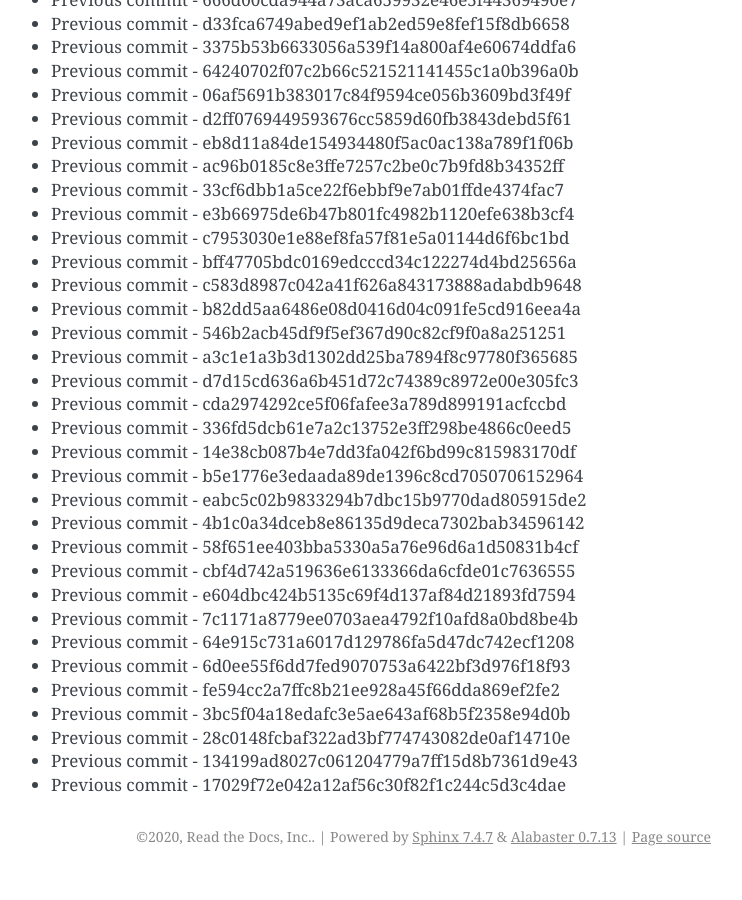
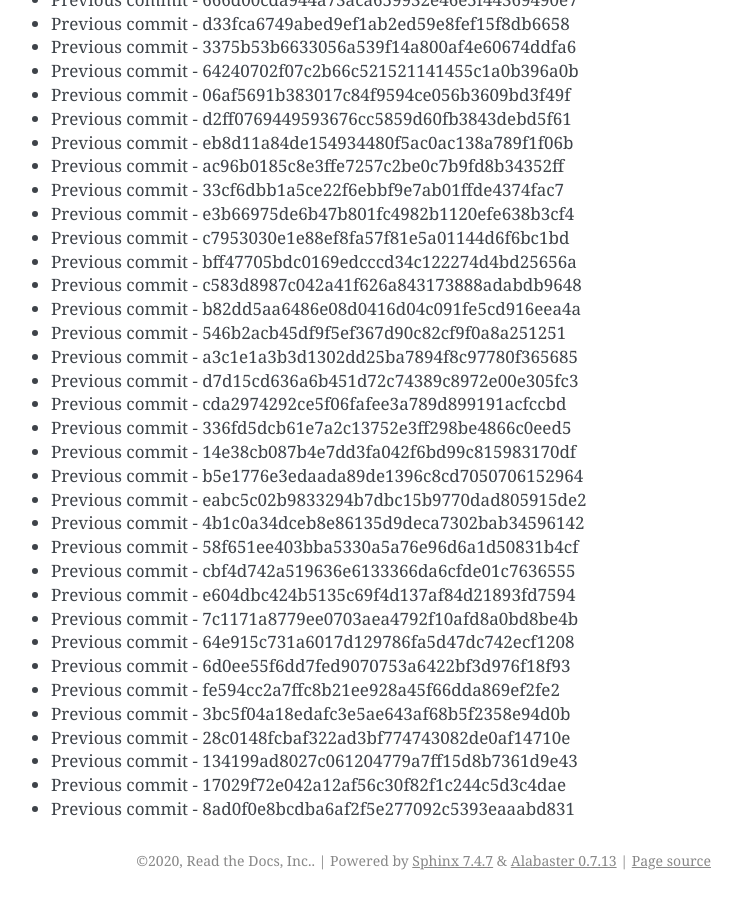
Before and after one commit to readthedocs/rtd-git-stresstest, a Sphinx documentation site: the page built from docs/updates.rst, in a window 1280 px wide and 900 px high, scrolled down 41039 px. Shown: the whole window, without its empty margins (399-1141 px from the left). Built offline with Sphinx 7.4.7, drawn with Linux system fonts in a browser that asks for light colours; before the commit the page ends 41915 px from its top, so only the background shows below that.

Commit message:
Generating commit from previous: 8ad0f0e8bcdba6af2f5e277092c5393eaaabd831

```diff
--- a/docs/updates.rst
+++ b/docs/updates.rst
@@ -1756,3 +1756,4 @@ It can be tested for any performance characteristics.
 * Previous commit - 28c0148fcbaf322ad3bf774743082de0af14710e
 * Previous commit - 134199ad8027c061204779a7ff15d8b7361d9e43
 * Previous commit - 17029f72e042a12af56c30f82f1c244c5d3c4dae
+* Previous commit - 8ad0f0e8bcdba6af2f5e277092c5393eaaabd831
```
